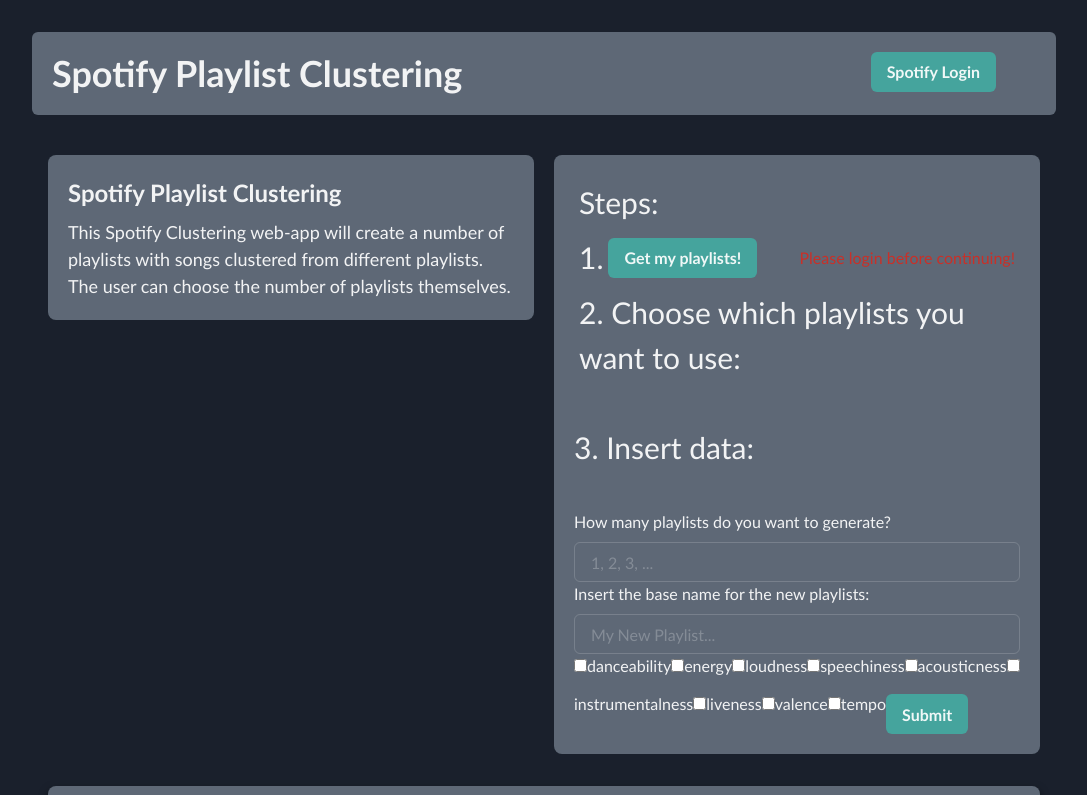
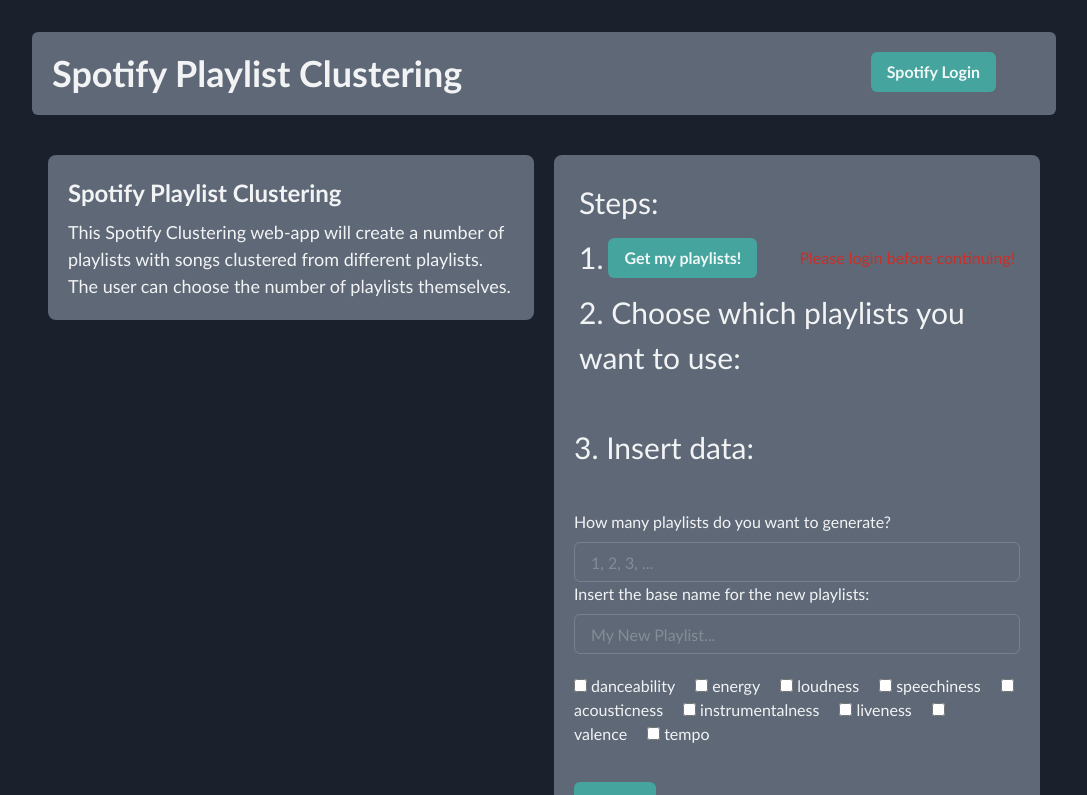
Before and after one commit to strobosco/CSCHacks, a Next.js app in the folder frontend/: page / in a window 1280 px wide. Shown: the top 795 px of the page, without its empty margins (96-1183 px from the left). Built offline with nearby package versions, Linux system fonts and the light colour scheme.

Commit message:
Added checkboxes

```diff
--- a/frontend/components/InputGrid.js
+++ b/frontend/components/InputGrid.js
@@ -6,7 +6,6 @@
   FormLabel,
   FormErrorMessage,
   Button,
-  Checkbox,
 } from "@chakra-ui/react";
 import { Formik, Form, Field } from "formik";
 
@@ -160,12 +159,19 @@
                 </FormControl>
               )}
             </Field>
-            {completeParameters?.map((item, idx) => (
-              <label key={`${idx}_label`}>
-                <Field type="checkbox" name="parameters" value={`${item}`} />
-                {item}
-              </label>
-            ))}
+            <div className="parameter-div">
+              {completeParameters?.map((item, idx) => (
+                <label key={`${idx}_label`} className="label">
+                  <Field
+                    type="checkbox"
+                    name="parameters"
+                    value={`${item}`}
+                    className="parameter-input"
+                  />
+                  {item}
+                </label>
+              ))}
+            </div>
             <Button
               mt={4}
               bg="buttons"
--- a/frontend/styles/globals/globals.js
+++ b/frontend/styles/globals/globals.js
@@ -1,6 +1,10 @@
 export const globals = {
   "*": {
     fontFamily: "Gill Sans",
+  },
+  ".label": {
+    backgroundColor: "secondary",
+    mr: 5,
   },
   ".nav-bar": {
     width: "80%",
@@ -51,6 +55,9 @@
   ".parameter-div": {
     my: 5,
   },
+  ".parameter-input": {
+    mr: 1,
+  },
   ".footer-container": {
     my: 8,
     p: 8,
```
